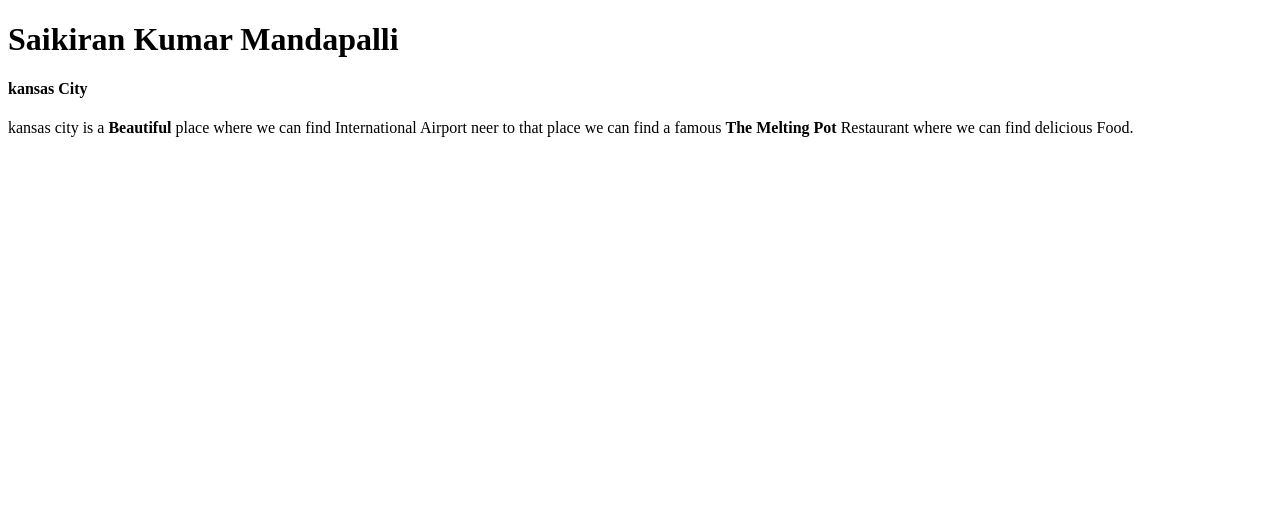
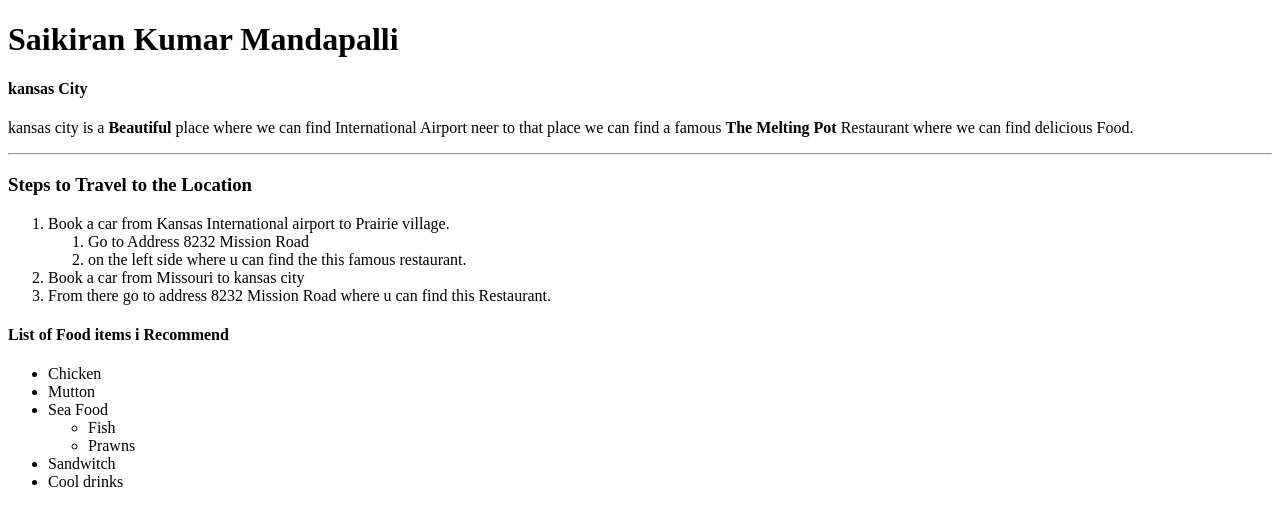
Before and after one commit to 44-563-Web-Apps-S22/webapps-s22-assignment-3-saikiran-kumar, a plain HTML site: page index.html in a window 1280 px wide. Drawn offline with Linux system fonts and the light colour scheme.

Commit message:
Added a ordered and unordered list about a place

```diff
--- a/index.html
+++ b/index.html
@@ -10,5 +10,30 @@
         kansas city is  a <b> Beautiful </b>place  where we can find  International Airport neer to that place we can find a famous <b>The Melting Pot</b>
          Restaurant where we can find delicious Food.
     </p>
+    <hr>
+    <h3>Steps to Travel to the Location</h3>
+    <ol>
+        <li>Book a car from Kansas International airport to Prairie village.</li>
+         <ol>
+             <li>Go to Address 8232 Mission Road </li>
+             <li>on the left side where u can find the this famous restaurant.</li>
+         </ol>
+         <li>Book a car from Missouri to kansas city</li>
+         <li>From there go to address 8232 Mission Road where u can find this Restaurant.</li>
+    </ol>
+    <h4>List of Food items i Recommend</h4>
+    <ul>
+        <li>Chicken</li>
+        <li>Mutton</li>
+        <li>Sea Food</li>
+        <ul>
+            <li>Fish</li>
+            <li>Prawns</li>
+        </ul>
+        <li>Sandwitch</li>
+        <li>Cool drinks</li>
+
+    </ul>
+
 </body>
 </html>
```
